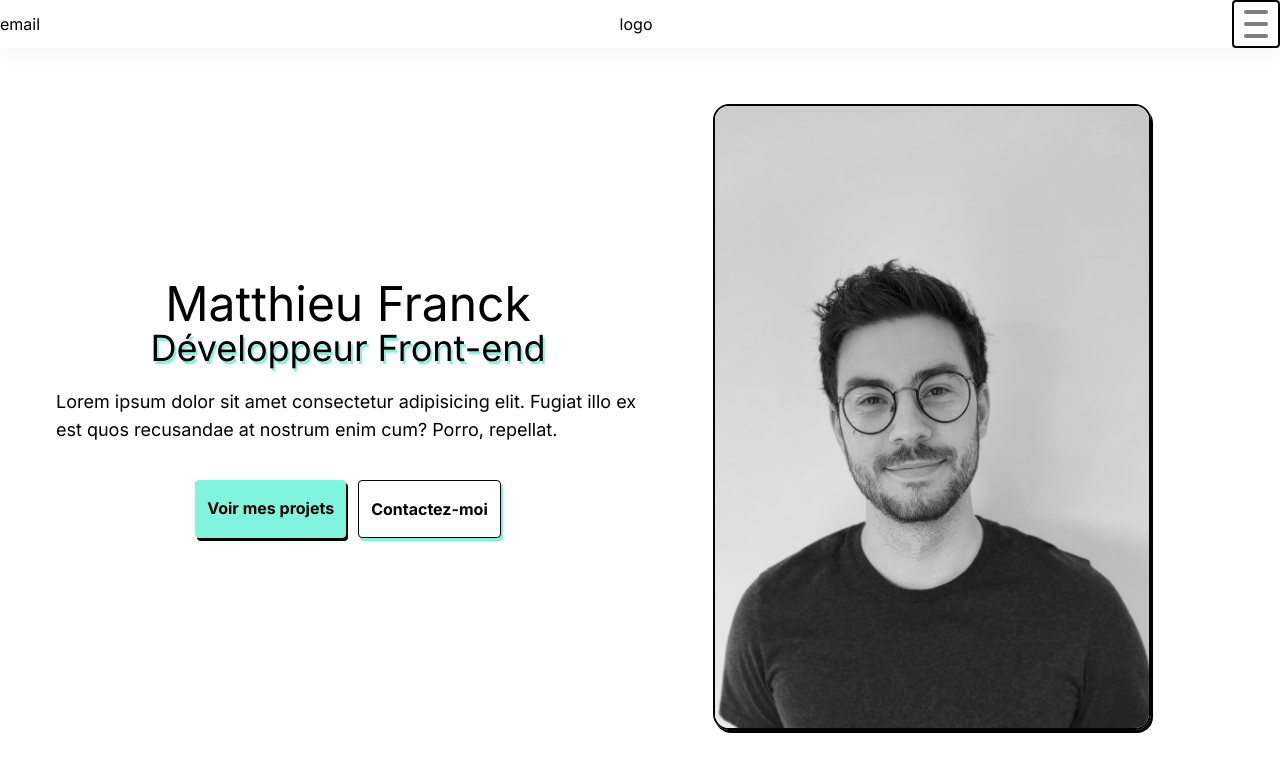
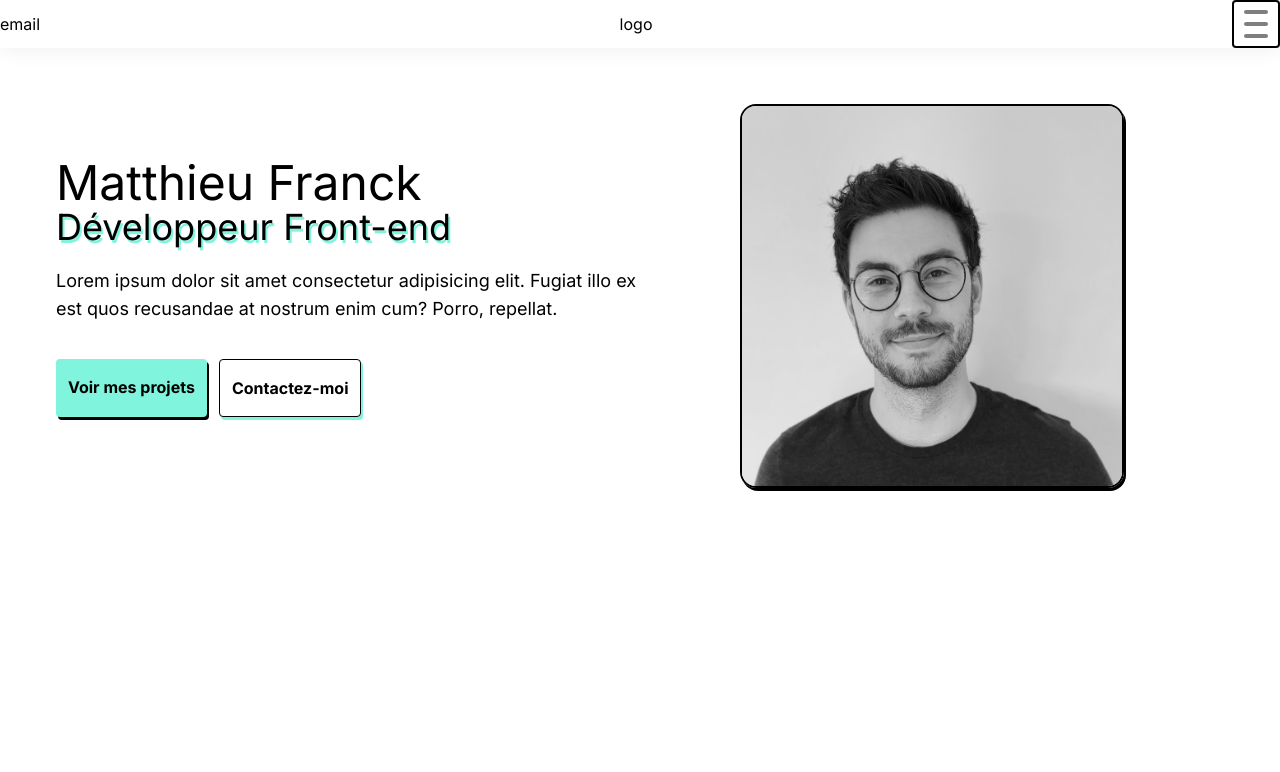
Before and after one commit to Matt-Fr/portfolio_v2, a Next.js app: page / in a window 1280 px wide. Shown: the top 772 px of the page. Built offline with nearby package versions, Linux system fonts and the light colour scheme.

Commit message:
fixed responsive

```diff
--- a/app/components/section/SectionPresentation.tsx
+++ b/app/components/section/SectionPresentation.tsx
@@ -6,9 +6,9 @@ import authorPic from "@/app/assets/picAuthor.jpg";
 const SectionPresentation = () => {
   return (
     <section className=" m-8 md:m-10 flex flex-col items-center md:flex-row lg:m-14   ">
-      <div className="flex flex-col items-center lg:w-1/2">
+      <div className="flex flex-col items-center justify-center md:w-1/2 md:items-start ">
         <h1 className=" text-3xl md:text-5xl">Matthieu Franck</h1>
-        <h2 className="[text-shadow:_2px_3px_0_rgb(128_244_220_/100%)] text-2xl md:text-4xl">
+        <h2 className="[text-shadow:_2px_3px_0_rgb(128_244_220_/100%)] text-2xl md:text-3xl lg:text-4xl">
           Développeur Front-end
         </h2>
         <p className=" my-5 md:text-lg">
@@ -31,7 +31,7 @@ const SectionPresentation = () => {
         </div>
       </div>
       <div className=" w-full md:w-1/2 flex justify-center items-center h-full ">
-        <div className="overflow-hidden border-2 rounded-2xl  shadow-black ease-out duration-300 hover:translate-x-1 hover:translate-y-1 hover:shadow-none  w-3/4 h-full">
+        <div className="overflow-hidden border-2 rounded-2xl  shadow-black ease-out duration-300 hover:translate-x-1 hover:translate-y-1 hover:shadow-none w-3/4 max-h-96 flex justify-center items-center max-w-sm ">
           <Image
             alt="author picture"
             src={authorPic}
```
